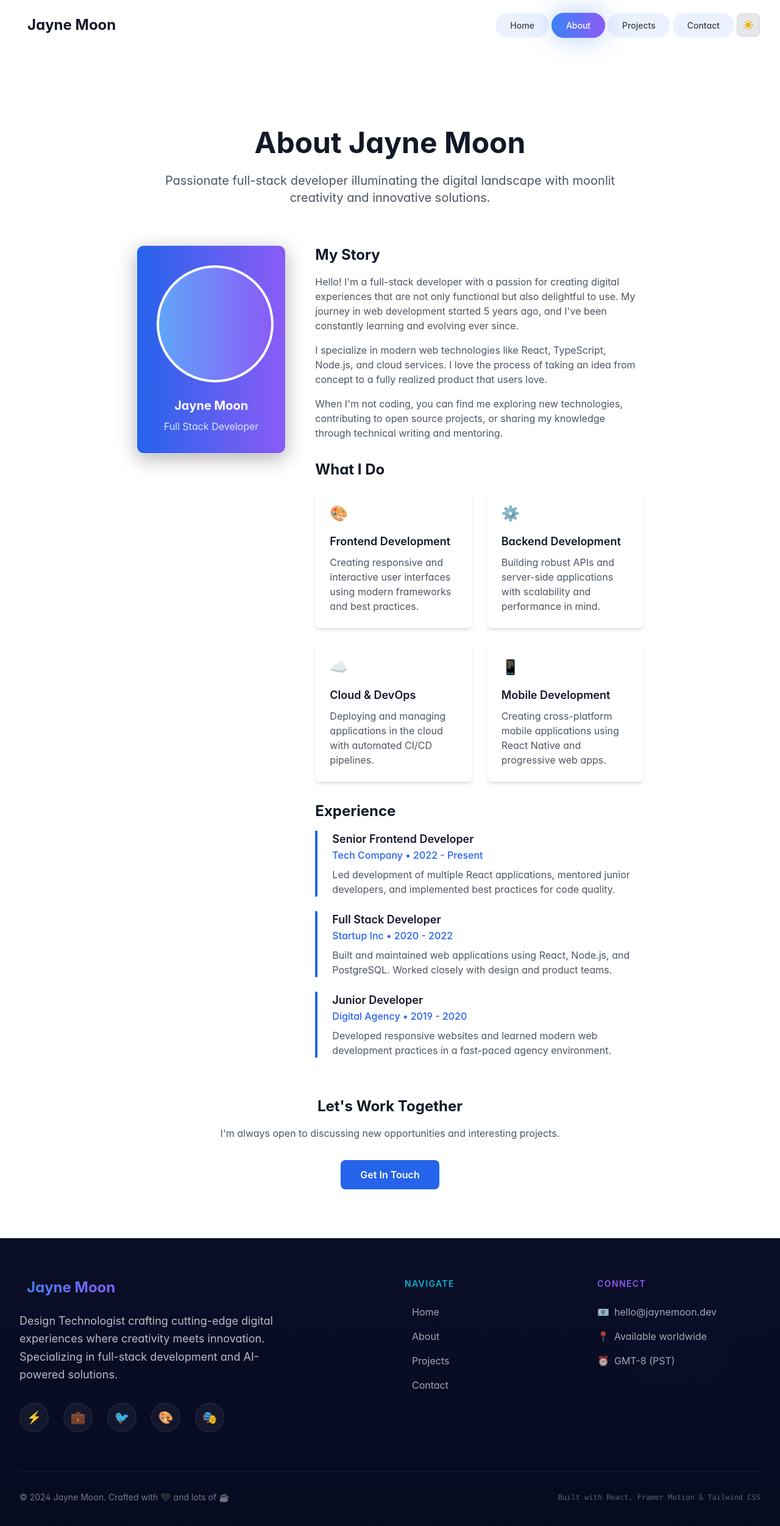
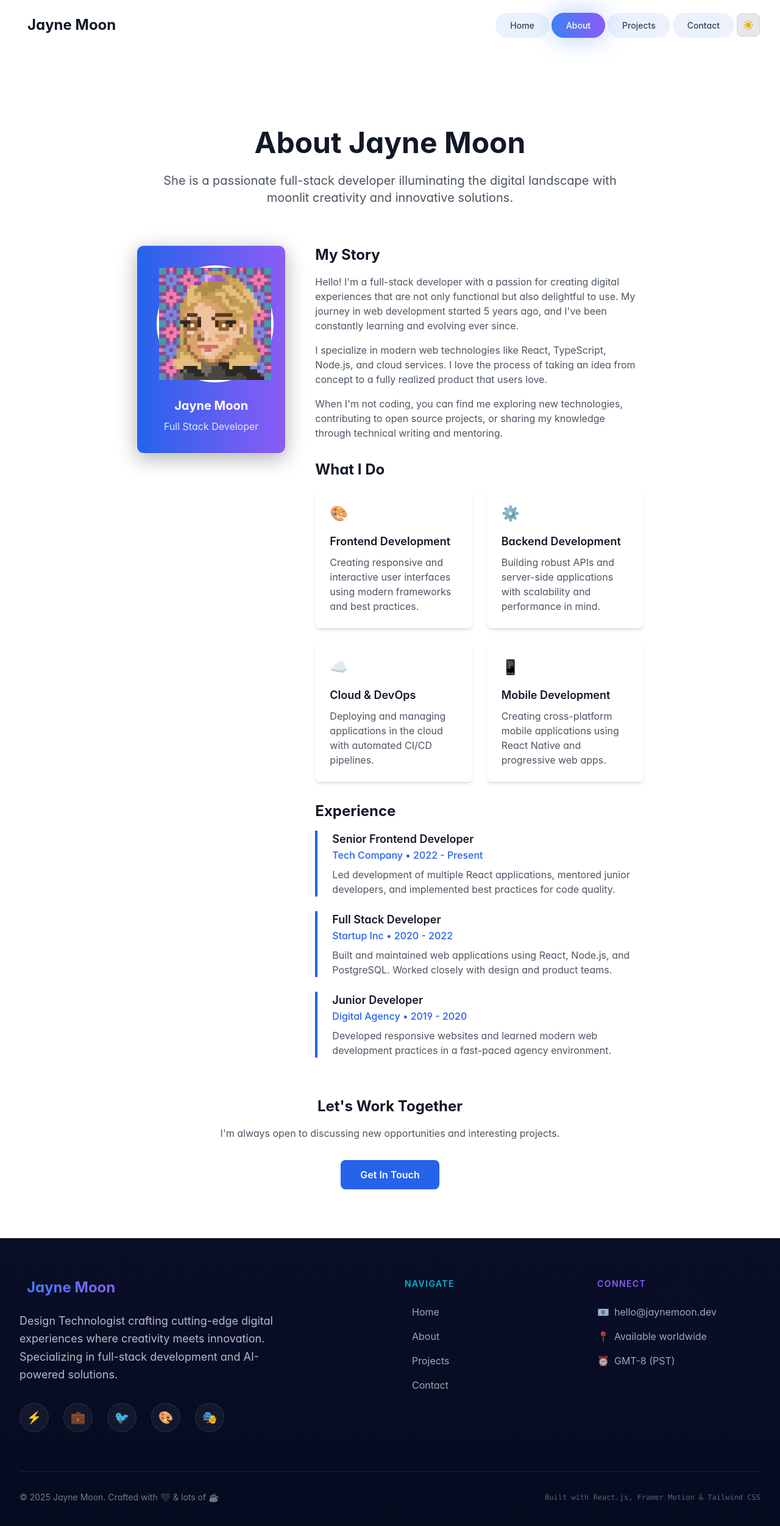
Before and after one commit to jaynemoon/jaynemoon, a React (Vite) app: page /about in a window 1280 px wide. Shown: the top 2502 px of the page at 61% size. Built offline with nearby package versions, Linux system fonts and the light colour scheme.

Commit message:
added image assets

```diff
--- a/index.html
+++ b/index.html
@@ -2,7 +2,7 @@
 <html lang="en">
   <head>
     <meta charset="UTF-8" />
-    <link rel="icon" type="image/svg+xml" href="/vite.svg" />
+    <link rel="icon" type="image/svg+xml" href="/pixel-profile.svg" />
     <meta name="viewport" content="width=device-width, initial-scale=1.0" />
     <meta name="description" content="Jayne Moon - Full-stack developer crafting moonlit digital experiences with modern technologies and creative innovation." />
     <meta name="author" content="Jayne Moon" />
--- a/src/components/Layout.tsx
+++ b/src/components/Layout.tsx
@@ -309,10 +309,10 @@ const Layout = () => {
             viewport={{ once: true }}
           >
             <p className="text-moon-light/50 text-sm mb-4 md:mb-0">
-              &copy; 2024 Jayne Moon. Crafted with 🖤 and lots of ☕
+              &copy; 2025 Jayne Moon. Crafted with 🖤 & lots of ☕️
             </p>
             <div className="text-xs text-moon-light/40 font-mono">
-              Built with React, Framer Motion & Tailwind CSS
+              Built with React.js, Framer Motion & Tailwind CSS
             </div>
           </motion.div>
         </div>
--- a/src/pages/About.tsx
+++ b/src/pages/About.tsx
@@ -1,4 +1,5 @@
 import { motion } from 'framer-motion';
+import profileImg from '../assets/pixel-profile.png';
 
 const About = () => {
   return (
@@ -33,7 +34,7 @@ const About = () => {
             animate={{ opacity: 1, y: 0 }}
             transition={{ duration: 0.6, delay: 0.4 }}
           >
-            Passionate full-stack developer illuminating the digital landscape
+            She is a passionate full-stack developer illuminating the digital landscape
             with moonlit creativity and innovative solutions.
           </motion.p>
         </motion.div>
@@ -65,6 +66,10 @@ const About = () => {
                 whileHover={{ scale: 1.05 }}
               >
                 <div className="w-48 h-48 rounded-full mx-auto bg-gradient-to-r from-stellar-blue-400 to-stellar-accent-purple flex items-center justify-center border-4 border-white dark:border-stellar-slate-600">
+                  <img
+                      src={profileImg}
+                      alt={'profile-image'}
+                    />
                   <span className="text-8xl"></span>
                 </div>
               </motion.div>
```
Also changed, not shown: public/pixel-flavicon.svg (added), src/assets/pixel-profile.png (added).
